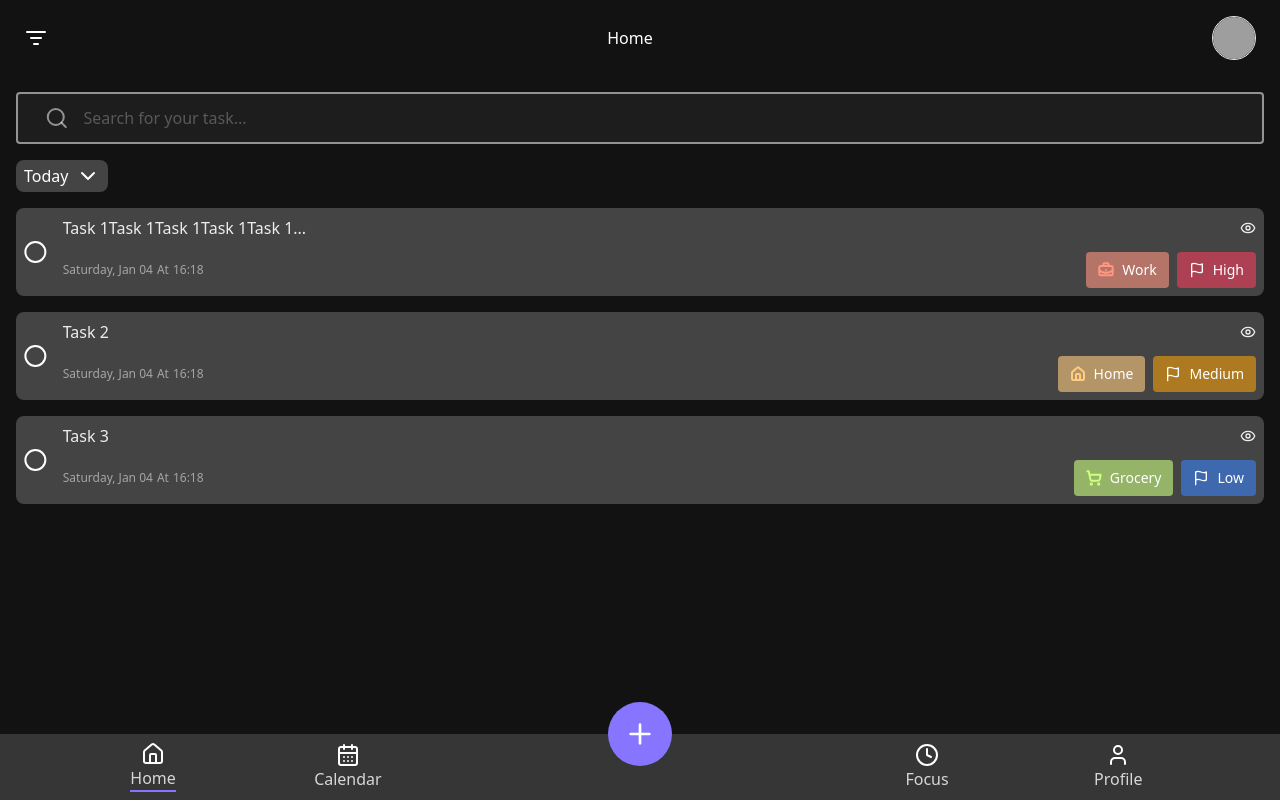
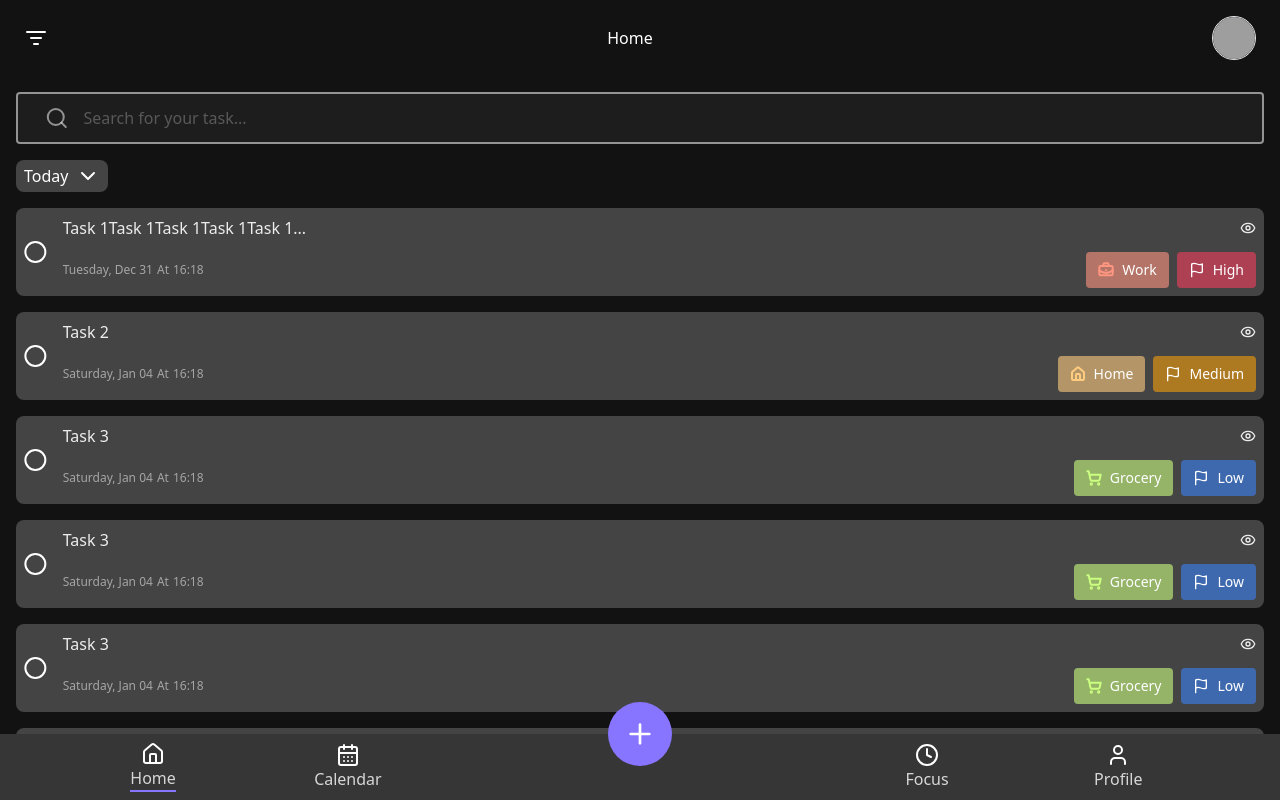
Before and after one commit to SaadiaEl08/to-do-list, a React (Vite) app in the folder frontend/: page /home in a window 1280 px wide. Built offline with nearby package versions, Linux system fonts and the light colour scheme; grey boxes are pictures that could not be loaded.

Commit message:
update tasks  in app component all components can access em when ever and wherever

```diff
--- a/frontend/src/App.jsx
+++ b/frontend/src/App.jsx
@@ -2,13 +2,83 @@ import { Outlet } from "react-router";
 import NavigationMenu from "./components/NavigationMenu";
 import TopSection from "./components/TopSection";
 import TaskAction from "./components/TaskAction";
-import { useSelector } from "react-redux";
+import { useDispatch, useSelector } from "react-redux";
+import { useEffect } from "react";
+import dayjs from "dayjs";
 
 const App = () => {
   const isOpenAddTask = useSelector((state) => state.isOpenAddTask);
+  const dispatch = useDispatch();
+  useEffect(() => {
+    const tasksFromApi = [
+      {
+        id: 1,
+        title:
+          "Task 1Task 1Task 1Task 1Task 1Task 1Task 1Task 1Task 1Task 1Task 1Task 1Task 1Task 1Task 1Task 1Task 1Task 1Task 1Task 1Task 1Task 1Task 1Task 1Task 1Task 1",
+        description:
+          "Description 1 Task 1Task 1Task 1Task 1Task 1Task 1Task 1Task 1Task 1Task 1Task 1Task 1Task 1Task 1Task 1Task 1Task 1Task 1Task 1Task 1Task 1Task 1Task 1Task 1Task 1Task 1Task 1Task 1Task 1",
+        date: dayjs("2024-12-31"),
+        time: dayjs().add(1, "hour"),
+        priority: "High",
+        category: "Work",
+        isCompleted: false,
+      },
+      {
+        id: 2,
+        title: "Task 2",
+        description: "Description 2",
+        date: dayjs().add(1, "day"),
+        time: dayjs().add(1, "hour"),
+        priority: "Medium",
+        category: "Home",
+        isCompleted: false,
+      },
+      {
+        id: 3,
+        title: "Task 3",
+        description: "Description 3",
+        date: dayjs().add(1, "day"),
+        time: dayjs().add(1, "hour"),
+        priority: "Low",
+        category: "Grocery",
+        isCompleted: true,
+      },
+      {
+        id: 4,
+        title: "Task 3",
+        description: "Description 3",
+        date: dayjs().add(1, "day"),
+        time: dayjs().add(1, "hour"),
+        priority: "Low",
+        category: "Grocery",
+        isCompleted: true,
+      },
+      {
+        id: 5,
+        title: "Task 3",
+        description: "Description 3",
+        date: dayjs().add(1, "day"),
+        time: dayjs().add(1, "hour"),
+        priority: "Low",
+        category: "Grocery",
+        isCompleted: true,
+      },
+      {
+        id: 6,
+        title: "Task 3",
+        description: "Description 3",
+        date: dayjs().add(1, "day"),
+        time: dayjs().add(1, "hour"),
+        priority: "Low",
+        category: "Grocery",
+        isCompleted: true,
+      },
+    ];
+    dispatch({ type: "SET_TASKS", payload: tasksFromApi });
+  }, [dispatch]);
   return (
-    <main className="w-full min-h-screen h-screen bg-background flex flex-col justify-end">
-      <div className="h-full">
+    <main className="w-full  h-screen bg-background flex flex-col justify-end">
+      <div className="h-full overflow-scroll">
         <TopSection />
         <Outlet />
       </div>
```
